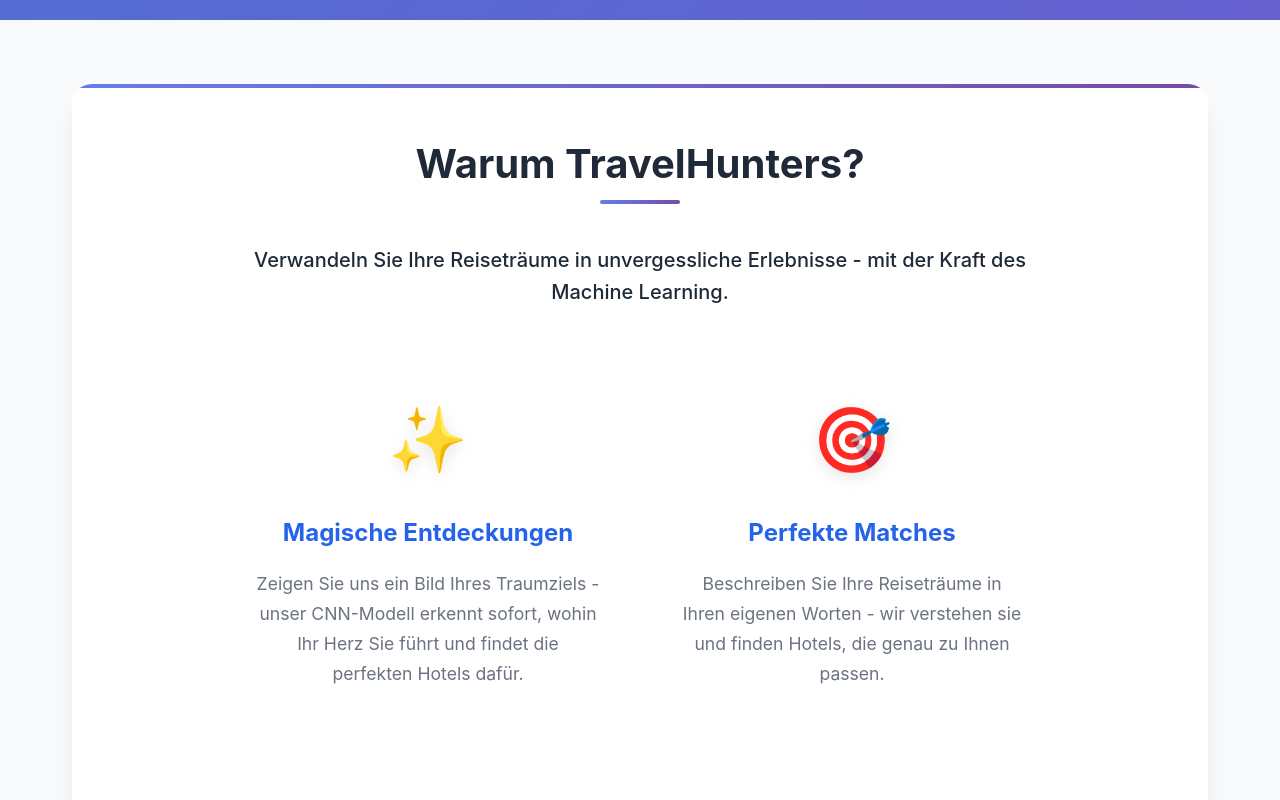
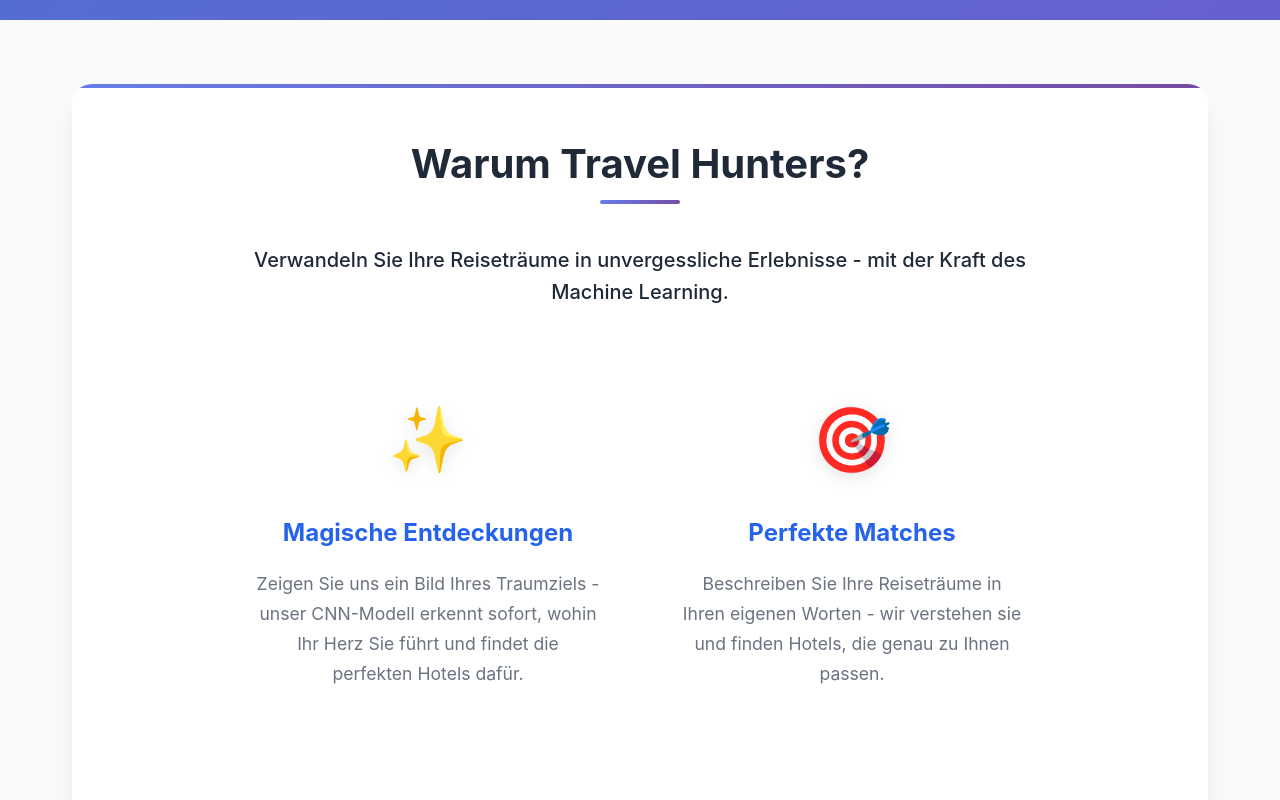
Before and after one commit to daai25/TravelHunters, a React (Create React App) app in the folder travelhunters-frontend/: page / in a window 1280 px wide. Shown: the part 780-1580 px from the top of the page. Built offline with nearby package versions, Linux system fonts and the light colour scheme; grey boxes are pictures that could not be loaded.

Commit message:
Travel Hunter fix

```diff
--- a/travelhunters-frontend/src/App.js
+++ b/travelhunters-frontend/src/App.js
@@ -358,7 +358,7 @@
       loading: "Wir analysieren Ihre Anfrage und suchen die besten Hotels für Sie...",
       perNight: "pro Nacht",
       bookNow: "Jetzt buchen",
-      footerTitle: "TravelHunters",
+      footerTitle: "Travel Hunters",
       footerDescription: "Data Science Summer School 2025 – ZHAW School of Engineering",
       team: "Ein Projekt von: Leona Kryeziu, Evan Blazo, Jolan Felber, Jakub Baranec",
       uploadImages: "Bilder hochladen (erforderlich)",
@@ -369,7 +369,7 @@
       bothRequired: "Sowohl Text als auch Bild sind erforderlich"
     },
     en: {
-      title: "TravelHunters",
+      title: "Travel Hunters",
       subtitle: "Discover Your Next Dream Journey",
       description: "From majestic Alps to vibrant cities - find the perfect destination for your next adventure",
       searchButton: "Discover Travel",
@@ -383,7 +383,7 @@
       loading: "We're analyzing your request and finding the best hotels for you...",
       perNight: "per night",
       bookNow: "Book Now",
-      footerTitle: "TravelHunters",
+      footerTitle: "Travel Hunters",
       footerDescription: "Data Science Summer School 2025 – ZHAW School of Engineering",
       team: "A project by: Leona Kryeziu, Evan Blazo, Jolan Felber, Jakub Baranec",
       uploadImages: "Upload Images (required)",
@@ -447,7 +447,7 @@
         <section id="about-section" className="section">
           <div className="search-section">
             <h2 className="section-title">
-              {language === "de" ? "Warum TravelHunters?" : "Why TravelHunters?"}
+              {language === "de" ? "Warum Travel Hunters?" : "Why Travel Hunters?"}
             </h2>
             <div style={{ maxWidth: "800px", margin: "0 auto", textAlign: "center" }}>
               <p style={{ fontSize: "1.25rem", marginBottom: "2.5rem", color: "var(--text-dark)", fontWeight: "500" }}>
```
